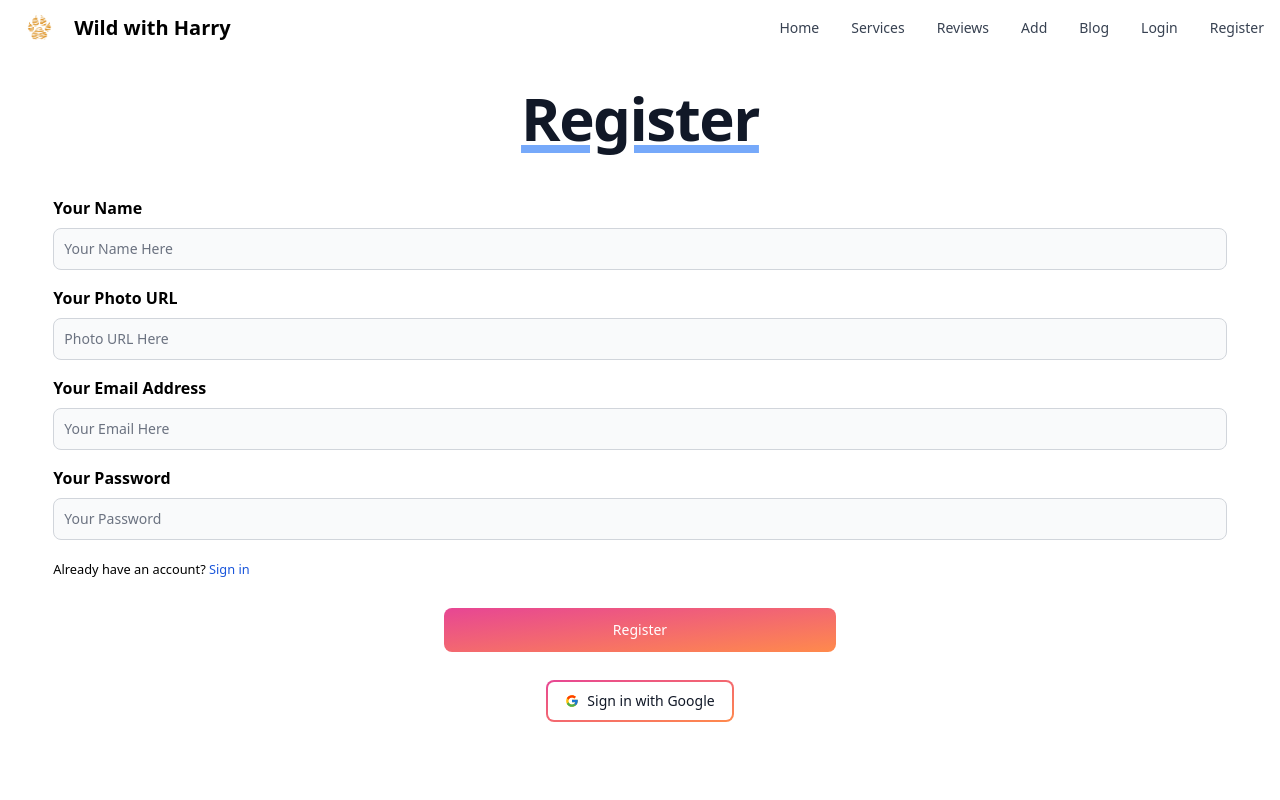
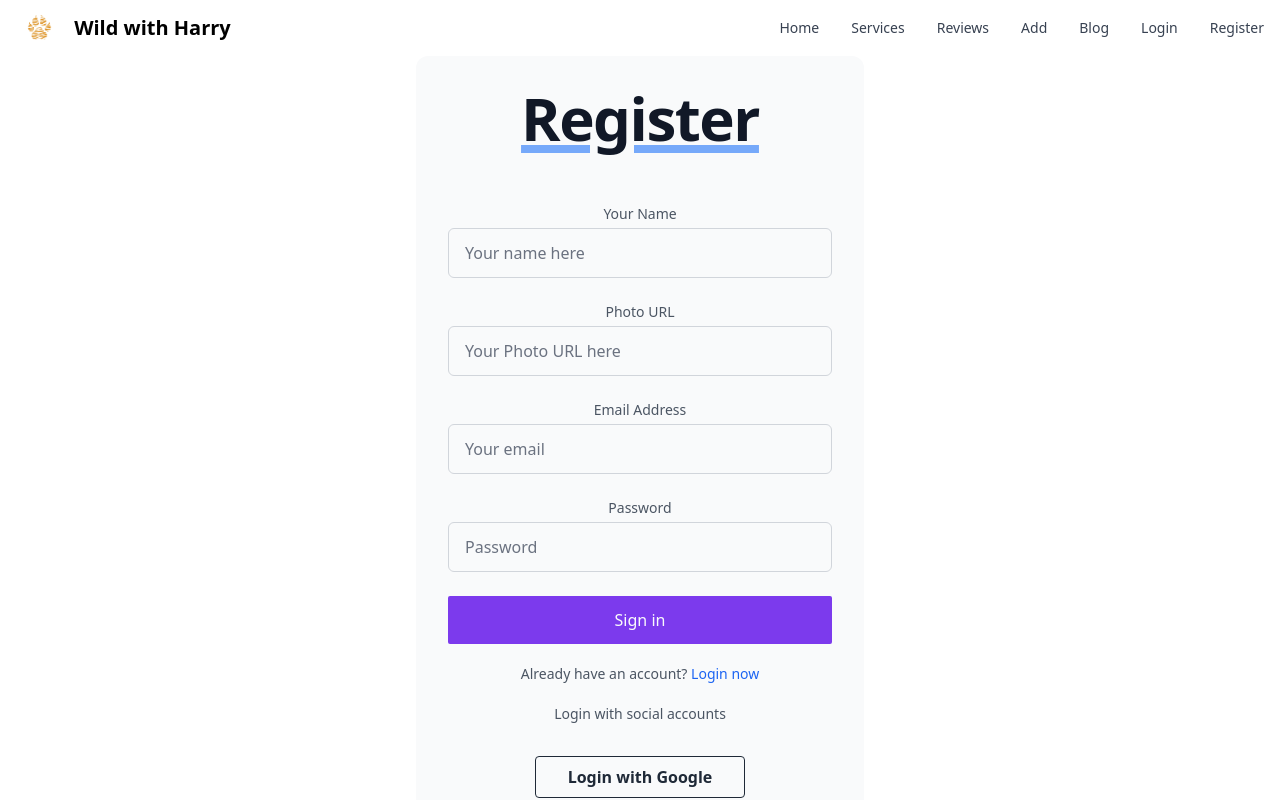
Before and after one commit to rubayetseason/wild-with-harry-client, a React (Create React App) app: page /register in a window 1280 px wide. Shown: the top 800 px of the page. Built offline with nearby package versions, Linux system fonts and the light colour scheme.

Commit message:
forms changed

```diff
--- a/src/components/pages/Login.js
+++ b/src/components/pages/Login.js
@@ -3,54 +3,45 @@ import { Button, TextInput } from "flowbite-react";
 import { FcGoogle } from "react-icons/fc";
 import { Link } from "react-router-dom";
 
+const Login = () => {
 
-const Login = () => {
+
+  const handleSubmit = (event) => {
+    event.preventDefault();
+    const form = event.target;
+    const email = form.email.value;
+    const password = form.password.value;
+
+    console.log(email, password);
+      }
+
   return (
-    <form className="flex flex-col gap-4 w-11/12 mx-auto mb-24">
-         <h1 className="my-8 text-4xl font-extrabold tracking-tight leading-none text-gray-900 md:text-5xl lg:text-6xl dark:text-white">
-          <span className="underline underline-offset-3 decoration-8 decoration-blue-400 dark:decoration-blue-600">
+    <div className="w-full mx-auto max-w-md p-8 space-y-3 rounded-xl bg-gray-50 text-gray-800">
+<h1 class="mb-14 text-4xl font-extrabold tracking-tight leading-none text-gray-900 md:text-5xl lg:text-6xl dark:text-white">
+          <span class="underline underline-offset-3 decoration-8 decoration-blue-400 dark:decoration-blue-600">
             Login
           </span>
         </h1>
-      <div>
-        <div className="mb-2 block">
-          <h1 className="text-left font-semibold">Enter Email Address</h1>
-        </div>
-        <TextInput
-          type="email"
-          placeholder="Your Email Here"
-          required
-        />
+        	<form onSubmit={handleSubmit} className="space-y-6 ng-untouched ng-pristine ng-valid">
+		<div className="space-y-1 text-sm">
+			<label for="username" className="block text-gray-600">Your Email</label>
+			<input type="text" name="email" placeholder="Email Address" className="w-full px-4 py-3 rounded-md border-gray-300 bg-gray-50 text-gray-800 focus:border-violet-600" />
+		</div>
+		<div className="space-y-1 text-sm">
+			<label for="password" className="block text-gray-600">Your Password</label>
+			<input type="password" name="password" placeholder="Password" className="w-full px-4 py-3 rounded-md border-gray-300 bg-gray-50 text-gray-800 focus:border-violet-600" />
+		</div>
+		<button className="block w-full p-3 text-center rounded-sm text-gray-50 bg-violet-600">Sign in</button>
+	</form>
+  <div className="">
+      <div className=""></div>
+      <p className="px-3 my-5 text-sm text-gray-600">Don't have an account? <Link to='/register' className="text-blue-600">Register now</Link></p>
+      <p className="px-3 my-5 text-sm text-gray-600">Login with social accounts</p>
+      <div className="">
+      <button type="button" className="my-3 px-8 py-2 font-semibold border rounded border-gray-800 text-gray-800">Login with Google</button>
       </div>
-      <div>
-        <div className="mb-2 block">
-        <h1 className="text-left font-semibold">Enter Password</h1>
-        </div>
-        <TextInput
-          type="password"
-          placeholder="Your Password"
-          required
-        />
-      </div>
-      <div>
-          <p className="text-start"><small>Don't have an account? <Link to='/register' className="text-blue-700">Register now</Link></small></p>
-        </div>
-      <Button
-        className="w-1/3 py-1 my-3 mx-auto"
-        gradientDuoTone="purpleToBlue"
-      >
-        Login
-      </Button>
-
-      <div>
-    <Button
-      outline={true}
-      gradientDuoTone="purpleToBlue" className="mx-auto"
-    >
-          <FcGoogle className="mr-2"/>  Sign in with Google
-    </Button>
-  </div>
-    </form>
+    </div>
+</div>
   );
 };
 
--- a/src/components/pages/Register.js
+++ b/src/components/pages/Register.js
@@ -4,64 +4,53 @@ import { FcGoogle } from "react-icons/fc";
 import { Link } from "react-router-dom";
 
 const Register = () => {
+
+  const handleSubmit = (event) => {
+event.preventDefault();
+const form = event.target;
+const name = form.name.value;
+const photoURL = form.photoURL.value;
+const email = form.email.value;
+const password = form.password.value;
+
+console.log(name, email, password, photoURL);
+  }
+
   return (
-    <form className="flex flex-col gap-4 w-11/12 mx-auto mb-20">
-<h1 className="my-8 text-4xl font-extrabold tracking-tight leading-none text-gray-900 md:text-5xl lg:text-6xl dark:text-white">
-          <span className="underline underline-offset-3 decoration-8 decoration-blue-400 dark:decoration-blue-600">
+    <div className="w-full max-w-md p-8 space-y-3 rounded-xl bg-gray-50 text-gray-800 mx-auto">
+    <h1 class="mb-14 text-4xl font-extrabold tracking-tight leading-none text-gray-900 md:text-5xl lg:text-6xl dark:text-white">
+          <span class="underline underline-offset-3 decoration-8 decoration-blue-400 dark:decoration-blue-600">
             Register
           </span>
         </h1>
-
-      <div>
-        <div className="mb-2 block">
-        <h1 className="text-left font-semibold">Your Name</h1>
-        </div>
-        <TextInput
-          type="text"
-          placeholder="Your Name Here"
-          required
-        />
+    <form onSubmit={handleSubmit} className="space-y-6 ng-untouched ng-pristine ng-valid">
+      <div className="space-y-1 text-sm">
+        <label for="username" className="block text-gray-600">Your Name</label>
+        <input type="text" name="name" placeholder="Your name here" className="w-full px-4 py-3 rounded-md border-gray-300 bg-gray-50 text-gray-800 focus:border-violet-600" />
       </div>
-      <div>
-        <div className="mb-2 block">
-        <h1 className="text-left font-semibold">Your Photo URL</h1>
-        </div>
-        <TextInput
-          type="text"
-          placeholder="Photo URL Here"
-          required
-        />
+      <div className="space-y-1 text-sm">
+        <label for="username" className="block text-gray-600">Photo URL</label>
+        <input type="text" name="photoURL" placeholder="Your Photo URL here" className="w-full px-4 py-3 rounded-md border-gray-300 bg-gray-50 text-gray-800 focus:border-violet-600" />
       </div>
-      <div>
-        <div className="mb-2 block">
-        <h1 className="text-left font-semibold">Your Email Address</h1>
-        </div>
-        <TextInput
-          id="email1"
-          type="email"
-          placeholder="Your Email Here"
-          required
-        />
+      <div className="space-y-1 text-sm">
+        <label for="username" className="block text-gray-600">Email Address</label>
+        <input type="text" name="email" placeholder="Your email" className="w-full px-4 py-3 rounded-md border-gray-300 bg-gray-50 text-gray-800 focus:border-violet-600" />
       </div>
-      <div>
-        <div className="mb-2 block">
-        <h1 className="text-left font-semibold">Your Password</h1>
-        </div>
-        <TextInput id="password1" type="password" placeholder="Your Password" required />
+      <div className="space-y-1 text-sm">
+        <label for="password" className="block text-gray-600">Password</label>
+        <input type="password" name="password" placeholder="Password" className="w-full px-4 py-3 rounded-md border-gray-300 bg-gray-50 text-gray-800 focus:border-violet-600" />
       </div>
-      <div>
-          <p className="text-start"><small>Already have an account? <Link to='/login' className="text-blue-700">Sign in</Link></small></p>
-        </div>
-      <Button className="w-1/3 py-1 my-3 mx-auto" gradientDuoTone="pinkToOrange">
-      Register
-    </Button>
-    <Button
-      outline={true}
-      gradientDuoTone="pinkToOrange" className="mx-auto"
-    >
-      <FcGoogle className="mr-2"/> Sign in with Google
-    </Button>
+      <button className="block w-full p-3 text-center rounded-sm text-gray-50 bg-violet-600">Sign in</button>
     </form>
+    <div className="">
+      <div className=""></div>
+      <p className="px-3 my-5 text-sm text-gray-600">Already have an account? <Link to='/login' className="text-blue-600">Login now</Link></p>
+      <p className="px-3 my-5 text-sm text-gray-600">Login with social accounts</p>
+      <div className="">
+      <button type="button" className="my-3 px-8 py-2 font-semibold border rounded border-gray-800 text-gray-800">Login with Google</button>
+      </div>
+    </div>
+  </div>
   );
 };
 
```
